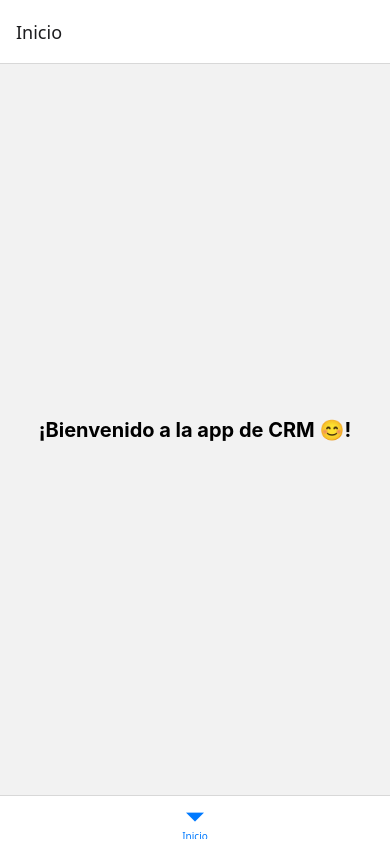
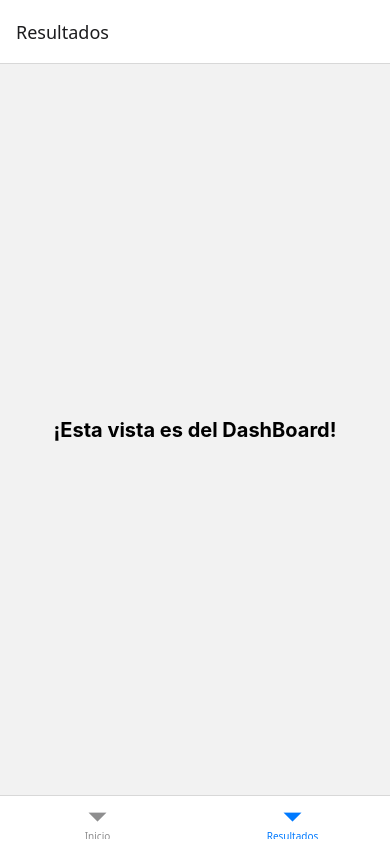
Before and after one commit to JoseCob/EER_CERTIFICACION_SOFTWARE_8VO_IGTI_JOSE_JESUS_COB_KANTUN, a React Native app: screen /Resultados in a window 390 px wide. Built offline with nearby package versions, Linux system fonts and the light colour scheme.

Commit message:
Se agrego la page de Dashboard
Se esta preparando la feature del dashborad de la app

```diff
--- /dev/null
+++ b/src/features/dashboard/presentation/ui/page/DashPage.tsx
@@ -0,0 +1,27 @@
+import React from "react";
+import { StyleSheet, Text, View } from "react-native";
+
+const DashPage = () => {
+
+    return (
+        <View style={styles.container}>
+            <Text style={styles.title}>¡Esta vista es del DashBoard!</Text>
+        </View>
+    );
+};
+
+const styles = StyleSheet.create({
+
+    container:{
+        flex:1,
+        justifyContent: 'center',
+        alignItems: 'center',
+    },
+    title:{
+        color: '#30307',
+        fontWeight: 'bold',
+        fontSize: 20,
+    },
+})
+
+export default DashPage;
--- a/src/shared/navigation/AppNavigator.tsx
+++ b/src/shared/navigation/AppNavigator.tsx
@@ -1,12 +1,14 @@
 //Navegación: react Navigator con bottom tabs
 import { createBottomTabNavigator } from '@react-navigation/bottom-tabs';
 import HomePage from '../../features/home/presentation/ui/pages/HomePage';
+import DashPage from '../../features/dashboard/presentation/ui/page/DashPage';
 
 const Tabs = createBottomTabNavigator();
 
 const AppNavigator = () => (
     <Tabs.Navigator>
         <Tabs.Screen name="Inicio" component={HomePage}/>
+        <Tabs.Screen name="Resultados" component={DashPage}/>
     </Tabs.Navigator>
 );
 
```
